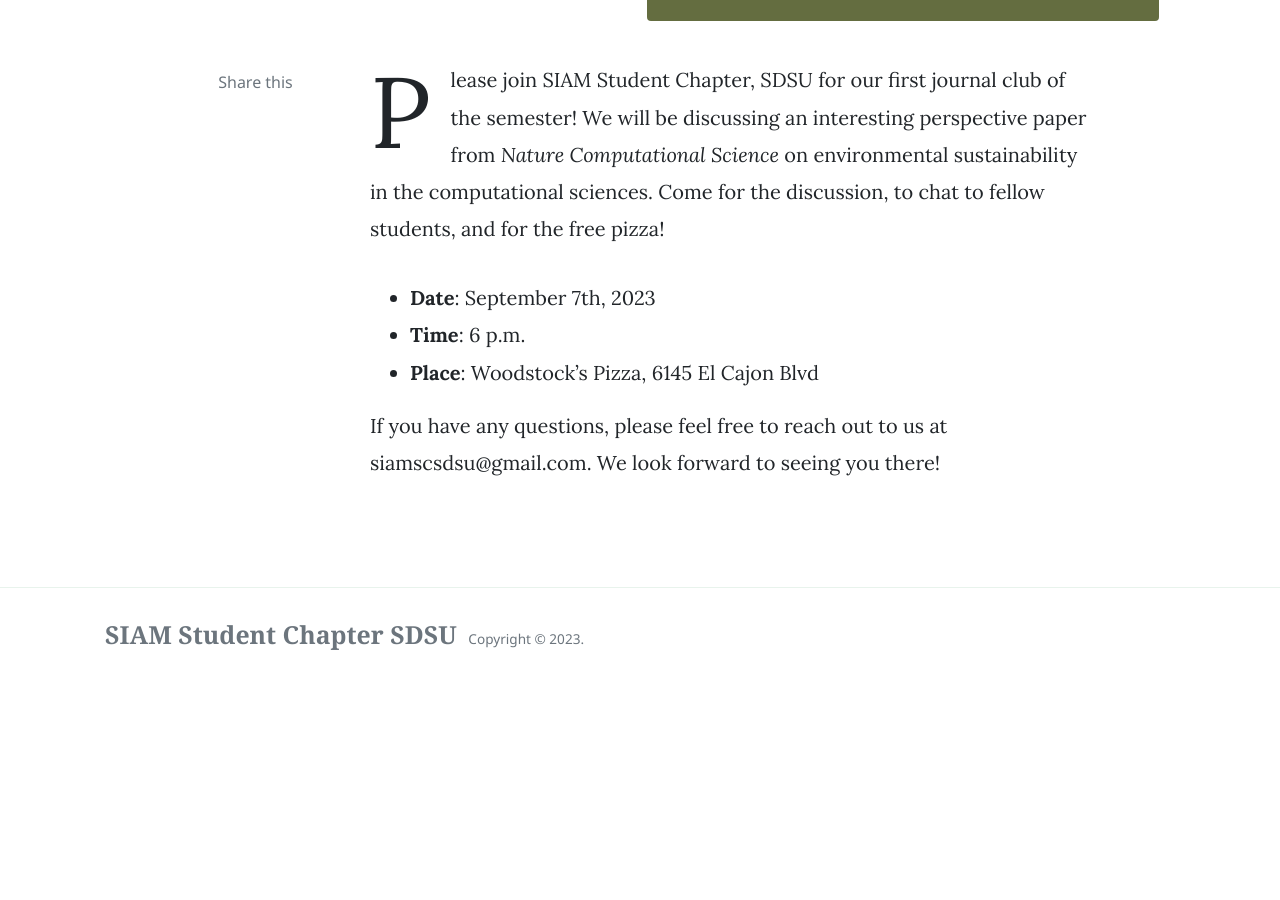
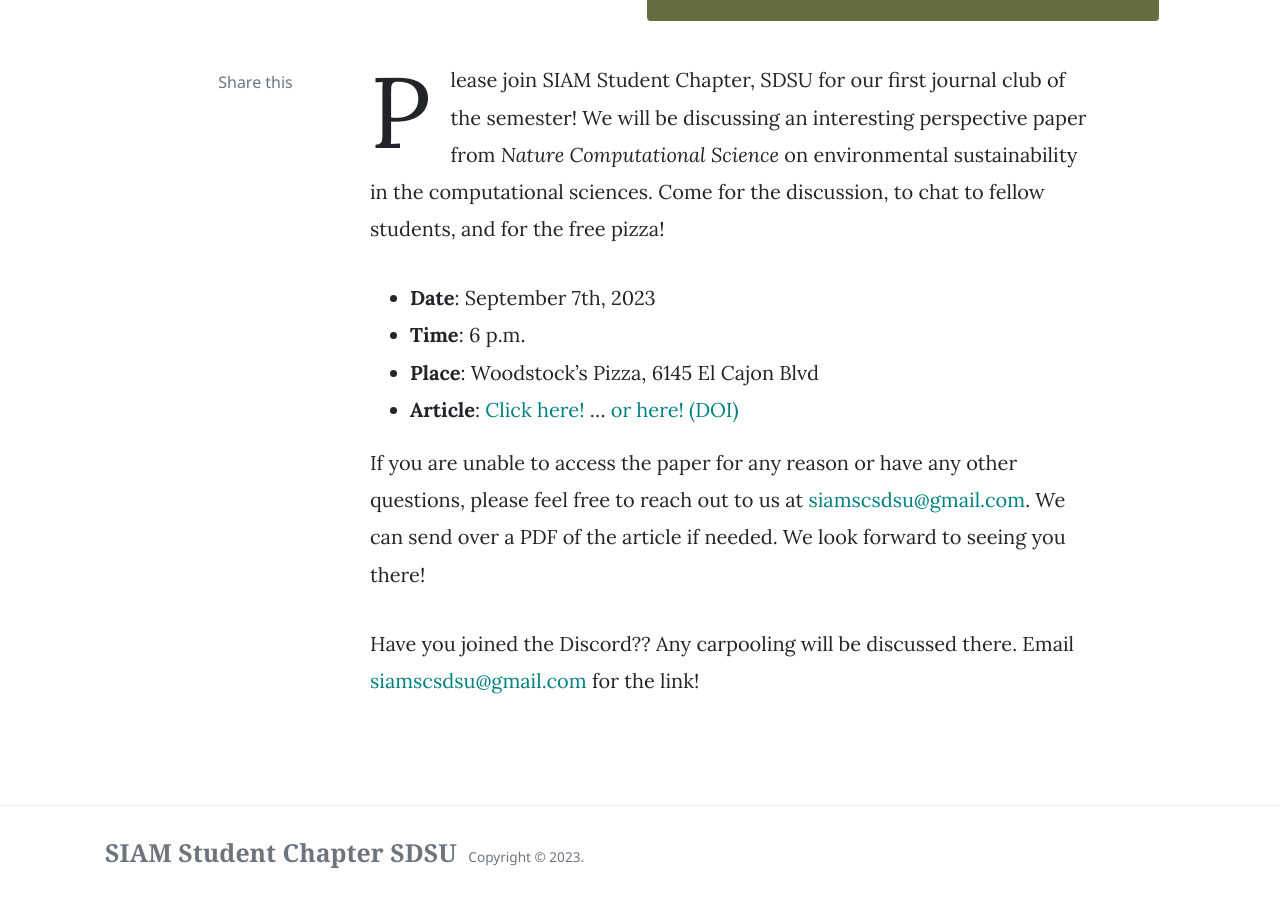
Before and after one commit to siamscsdsu/siamscsdsu.github.io, a Jekyll site: the page built from _posts/2023-09-03-journal-club-sep-23.md, in a window 1280 px wide and 900 px high, scrolled down 795 px. Built offline with Jekyll 4.4.1, drawn with Linux system fonts in a browser that asks for light colours; nearby versions of some CDN libraries; comment, search, counter and statistics services are not loaded; before the commit the page ends 1477 px from its top, so only the background shows below that.

Commit message:
post update

```diff
--- a/_posts/2023-09-03-journal-club-sep-23.md
+++ b/_posts/2023-09-03-journal-club-sep-23.md
@@ -9,6 +9,8 @@ Please join SIAM Student Chapter, SDSU for our first journal club of the semeste
 - __Date__:   September 7th, 2023
 - __Time__:   6 p.m.
 - __Place__:  Woodstock's Pizza, 6145 El Cajon Blvd
+- __Article__:  [Click here!](https://www.nature.com/articles/s43588-023-00461-y) ... [or here! (DOI)](https://doi.org/10.1038/s43588-023-00461-y)
 
+If you are unable to access the paper for any reason or have any other questions, please feel free to reach out to us at [siamscsdsu@gmail.com](mailto:siamscsdsu@gmail.com). We can send over a PDF of the article if needed. We look forward to seeing you there!
 
-If you have any questions, please feel free to reach out to us at siamscsdsu@gmail.com. We look forward to seeing you there!
+Have you joined the Discord?? Any carpooling will be discussed there. Email [siamscsdsu@gmail.com](mailto:siamscsdsu@gmail.com) for the link!
```
Also changed, not shown: 1 other file.
